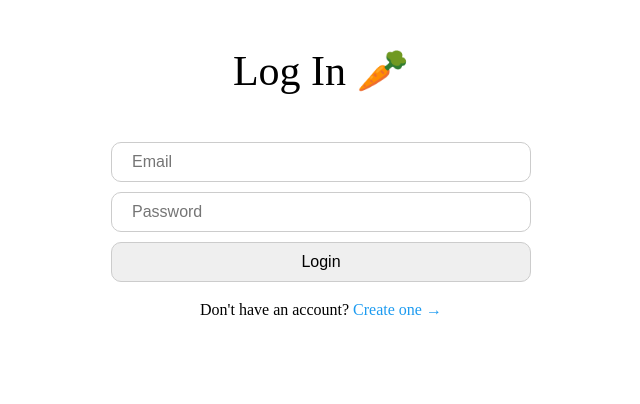
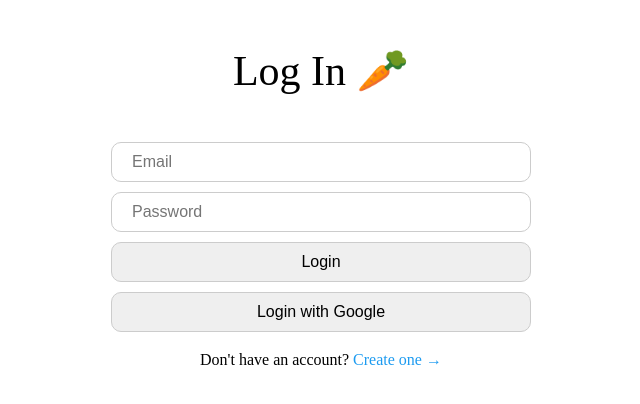
Before and after one commit to pearl0304/New-Tweet-project, a React (Vite) app: page /login in a window 1280 px wide. Shown: the top 404 px of the page, without its empty margins (319-959 px from the left). Built offline with nearby package versions, Linux system fonts and the light colour scheme; the HTML template or start-up script is replaced by a standard one; a web font is replaced by a local one.

Commit message:
feat: Add login method - Google

```diff
--- a/src/routes/login.tsx
+++ b/src/routes/login.tsx
@@ -1,8 +1,14 @@
 import React, {useState} from "react";
-import {signInWithEmailAndPassword} from "firebase/auth";
-import {firebaseAuth} from "../firebase.ts";
+import {GoogleAuthProvider, signInWithEmailAndPassword, signInWithPopup, updateProfile} from "firebase/auth";
+import {firebaseAuth, firebaseDB} from "../firebase.ts";
 import {useNavigate, Link} from "react-router-dom";
-import {Wrapper,Title, Form, Input, Switcher , Error} from "../styled/auth.styled.ts";
+import {Wrapper, Title, Form, Input, Switcher, Error} from "../styled/auth.styled.ts";
+import firebase from "firebase/compat";
+import AuthCredential = firebase.auth.AuthCredential;
+import User = firebase.User;
+import {addDoc, collection} from "firebase/firestore";
+import moment from "moment/moment";
+import {owner} from "../common/common.ts";
 
 export default function CreateAccount() {
   const navigate = useNavigate();
@@ -41,6 +47,38 @@ export default function CreateAccount() {
     }
   }
 
+  const googlePopup = async () => {
+    const provider = new GoogleAuthProvider();
+    provider.addScope('https://www.googleapis.com/auth/contacts.readonly');
+    signInWithPopup(firebaseAuth, provider)
+      .then((result) => {
+        const credential: AuthCredential = GoogleAuthProvider.credentialFromResult(result);
+        const token: string = credential.accessToken;
+        const user: User = result.user;
+
+        /** SET THE NAME OF THE  USER **/
+        updateProfile(credential.user, {displayName: credential.displayName});
+        owner(user.uid).then((data) => {
+          if (data === undefined) {
+            addDoc(collection(firebaseDB, "users"), {
+              uid: user.uid,
+              displayName: user.displayName,
+              email: user.email,
+              dateCreated: moment().utc().format()
+            })
+          }
+        });
+
+        navigate("/");
+      })
+      .catch((error) => {
+        const errorCode: string = error.code;
+        const errorMessage: string = error.message;
+        const credential = GoogleAuthProvider.credentialFromError(error);
+        setError(`${errorCode} : ${errorMessage}`);
+      });
+  }
+
   return <Wrapper>
     <Title>Log In 🥕</Title>
     <Form onSubmit={onSubmit}>
@@ -49,6 +87,7 @@ export default function CreateAccount() {
              required/>
       <Input type="submit" value="Login"/>
     </Form>
+    <Input type="button" value="Login with Google" onClick={googlePopup}/>
     {error !== "" ? <Error>{error}</Error> : null}
     <Switcher>
       Don't have an account? <Link to="/create-account">Create one &rarr;</Link>
--- a/src/styled/auth.styled.ts
+++ b/src/styled/auth.styled.ts
@@ -28,11 +28,16 @@ export const Input = styled.input`
 
   &[type="submit"] {
     cursor: pointer;
+    margin-bottom: 10px;
 
     &:hover {
       opacity: 0.8;
     }
-  }`;
+  }
+  &[type="button"] {
+    cursor: pointer;
+  }
+`;
 
 export const Error = styled.span`
   margin-top: 15px;
```
